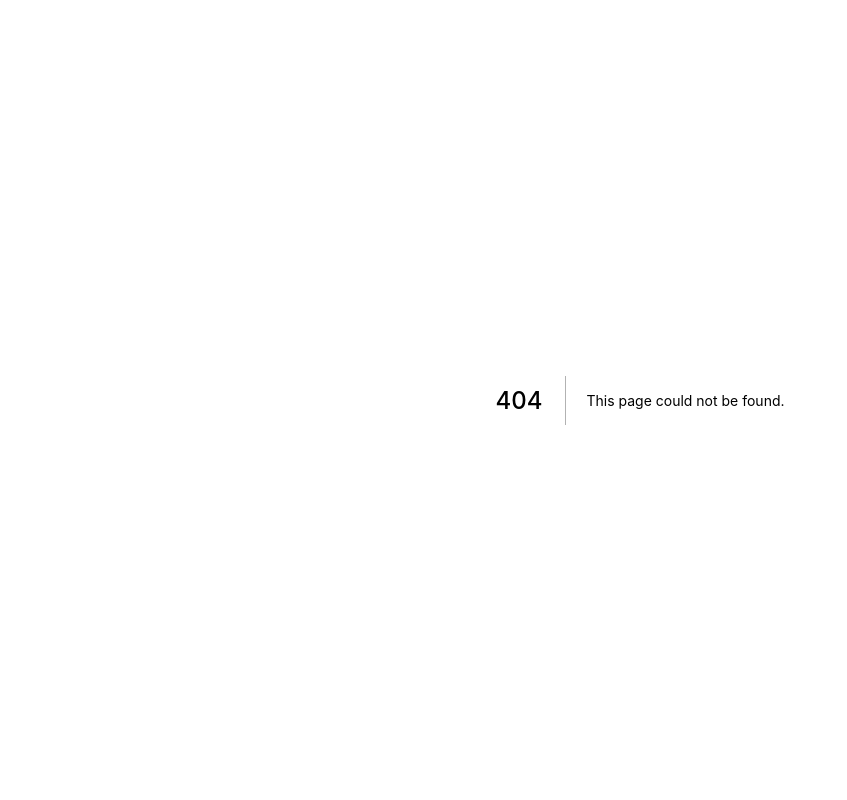
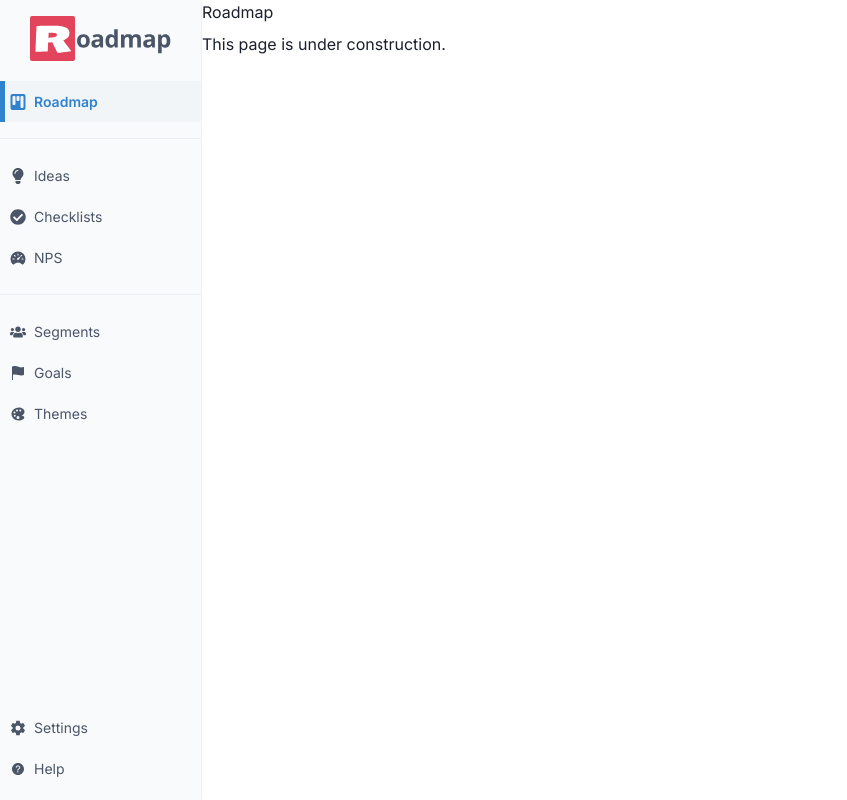
Before and after one commit to nareshbhusal/roadmap, a Next.js app: page /1/roadmap in a window 1280 px wide. Before the commit this address had no page. Shown: the whole page, without its empty margins (0-847 px from the left). Built offline with nearby package versions, Linux system fonts and the light colour scheme.

Commit message:
Make active sidebar link semibold

```diff
--- a/components/SidebarLink.tsx
+++ b/components/SidebarLink.tsx
@@ -52,7 +52,7 @@ const SidebarLink: React.FC<SidebarLinkProps> = ({ href, name }) => {
   return (
     <Link
       href={href}
-      color={isActive? 'blue.600' : 'gray.600'}
+      color={isActive? 'blue.500' : 'gray.600'}
       fontSize={'sm'}
       borderRadius={'2px'}
       //TODO remove padding
@@ -63,7 +63,7 @@ const SidebarLink: React.FC<SidebarLinkProps> = ({ href, name }) => {
         // background: 'gray.75'
       }}
       _active={{
-        background: 'gray.100'
+        background: 'gray.100',
       }}
       _focus={{
         outline: 'none',
@@ -90,7 +90,7 @@ const SidebarLink: React.FC<SidebarLinkProps> = ({ href, name }) => {
             marginLeft={iconLeftMargin} />
           <Box
             py={'10px'}
-            // fontWeight={'semibold'}
+            fontWeight={isActive ? 'semibold': 'normal'}
             px={'8px'}>
             {name}
           </Box>
--- a/pages/[orgname]/ideas/index.tsx
+++ b/pages/[orgname]/ideas/index.tsx
@@ -13,7 +13,7 @@ import {
 } from '@chakra-ui/react';
 
 import IdeaCard from '../../../components/IdeaCard';
-import SearchAndFilters, { defaultSearchValues, SearchAndFilterKeys } from './SearchAndFilters';
+import SearchAndFilters, { defaultSearchValues, SearchAndFilterKeys } from '../../components/SearchAndFilters';
 import CreateFirstIdea from '../../../components/EmptyState/CreateFirstIdea';
 
 import { useRouter } from 'next/router'
--- /dev/null
+++ b/pages/[orgname]/roadmap.tsx
@@ -0,0 +1,41 @@
+import { NextPageWithLayout } from '../../types/page';
+import Layout from '../../layouts/layout';
+import Head from 'next/head';
+
+import {
+  Flex,
+  Heading,
+  Stack,
+  Link,
+  Button,
+  Grid,
+  Text,
+  Box
+} from '@chakra-ui/react';
+
+// TODO: Add kanban board
+
+const Roadmap: NextPageWithLayout = () => {
+  return (
+    <Stack>
+      <Head>
+        <title>Roadmap App | Ideas</title>
+      </Head>
+      <h1>Roadmap</h1>
+      <p>
+        This page is under construction.
+      </p>
+    </Stack>
+  );
+}
+
+Roadmap.getLayout = (page: any) => {
+  return (
+    <Layout>
+      {page}
+    </Layout>
+  );
+}
+
+
+export default Roadmap;
--- a/pages/_app.tsx
+++ b/pages/_app.tsx
@@ -1,10 +1,11 @@
 import { ChakraProvider } from '@chakra-ui/react'
 import type { AppProps } from 'next/app';
 
-// BUG: Hydration failed e
 import '@fontsource/inter/400.css'
 import '@fontsource/inter/700.css'
+import '@fontsource/inter/600.css'
 import '@fontsource/open-sans/400.css'
+import '@fontsource/open-sans/500.css'
 import '@fontsource/open-sans/700.css'
 
 import { ReactNode } from 'react';
@@ -14,8 +15,6 @@ import modifiedTheme from '../theme';
 export type Props = AppProps & {
   Component: NextPageWithLayout;
 };
-
-// TODO: Add fonts
 
 const App = ({ Component, pageProps }: Props) => {
   const getLayout = Component.getLayout ?? ((page: ReactNode) => page);
```
Also changed, not shown: pages/components/SearchAndFilters/index.tsx (renamed from pages/[orgname]/ideas/SearchAndFilters/index.tsx).
